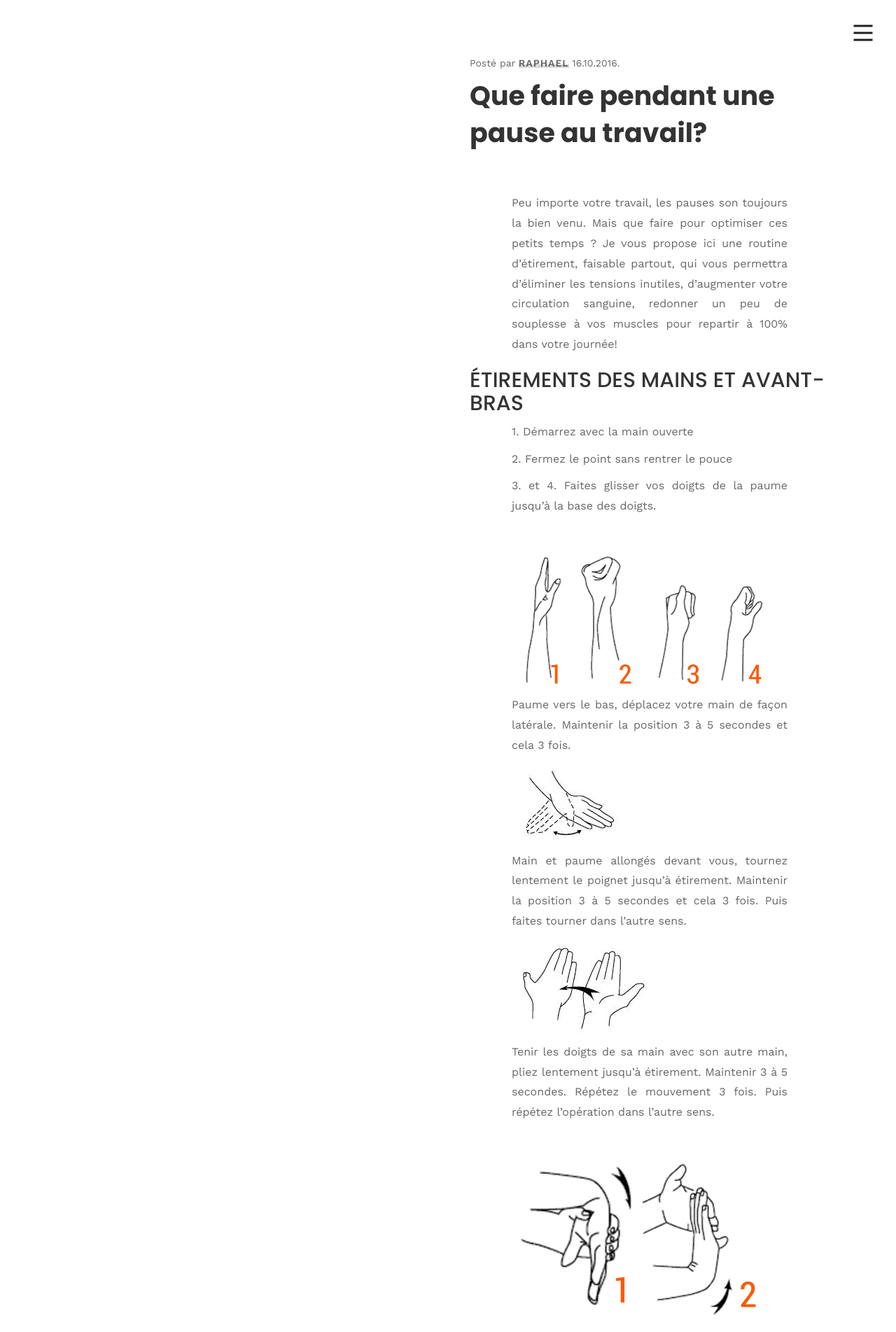
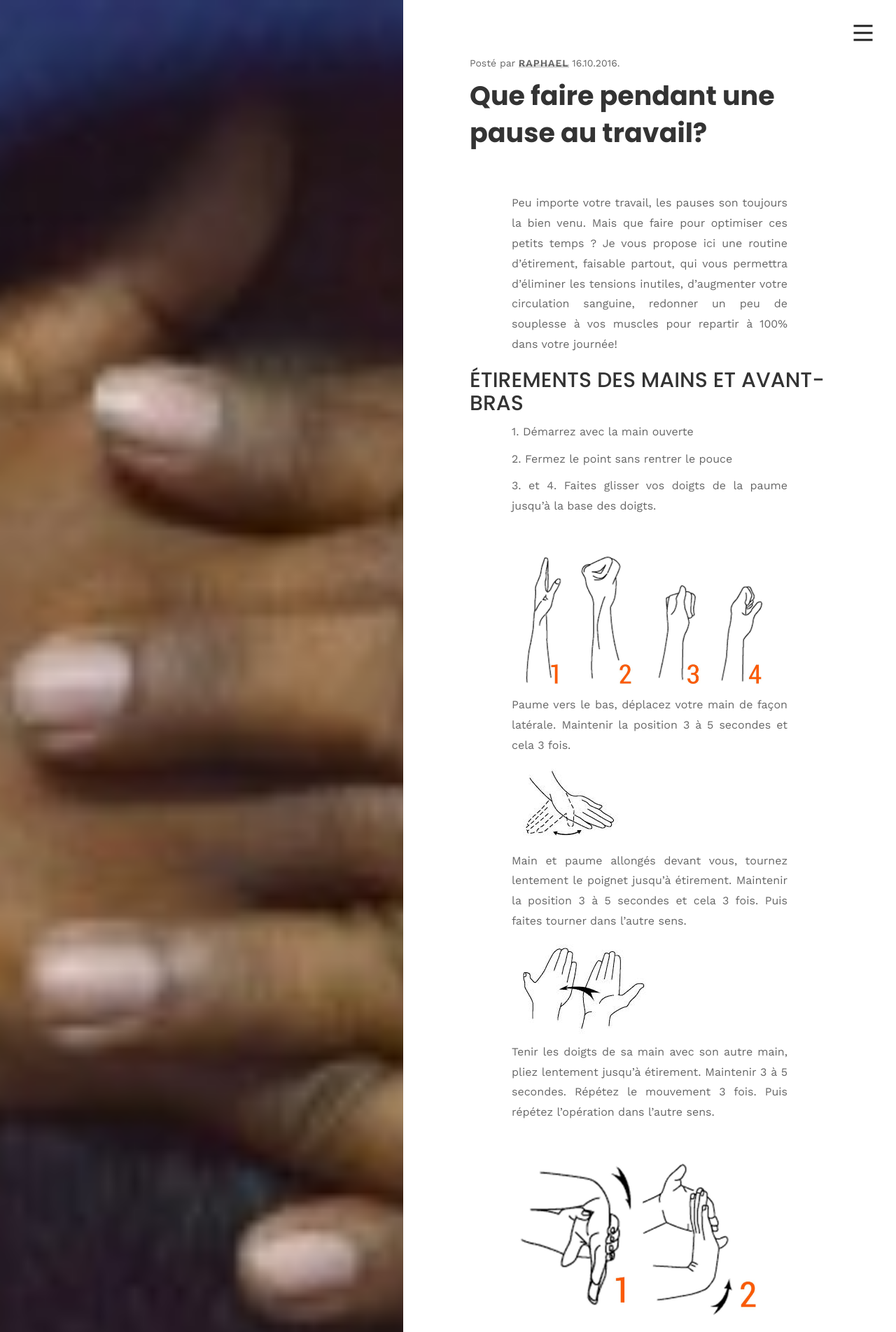
Before and after one commit to phildaponte/odemard, a Jekyll site: the page built from _posts/2017-06-26-que-faire-pendant-une-pause-au-travail-.md, in a window 1280 px wide. Shown: the top 1903 px of the page at 70% size. Built offline with Jekyll 4.4.1, drawn with Linux system fonts in a browser that asks for light colours; comment, search, counter and statistics services are not loaded.

Commit message:
Update Blog Post “2017-06-26-que-faire-pendant-une-pause-au-travail-”

```diff
--- a/_posts/2017-06-26-que-faire-pendant-une-pause-au-travail-.md
+++ b/_posts/2017-06-26-que-faire-pendant-une-pause-au-travail-.md
@@ -2,7 +2,7 @@
 layout: post
 title: 'Que faire pendant une pause au travail? '
 tag: Comment améliorer sa vie au travail !
-img: /img/uploads/19496227_1310405389077451_440990293_o.jpg
+img: /img/uploads/work-management-time-management-office-working.jpg
 ---
 Peu importe votre travail, les pauses son toujours la bien venu. Mais que faire pour optimiser ces petits temps ? Je vous propose ici une routine d’étirement, faisable partout, qui vous permettra d’éliminer les tensions inutiles, d’augmenter votre circulation sanguine, redonner un peu de souplesse à vos muscles pour repartir à 100% dans votre journée!
 
```
Also changed, not shown: img/uploads/work-management-time-management-office-working.jpg (added).
